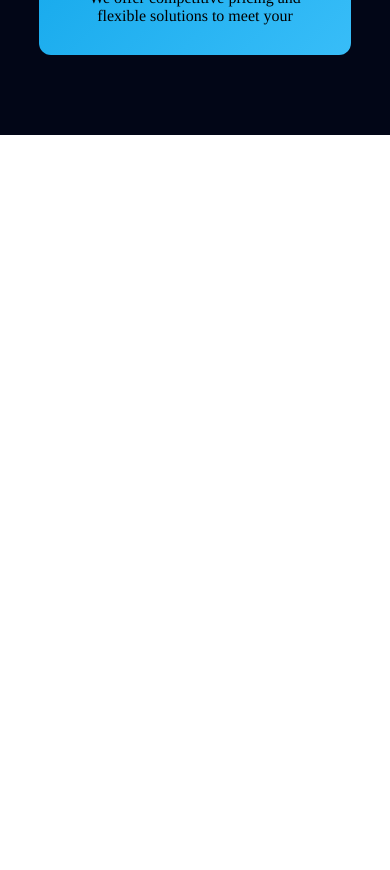
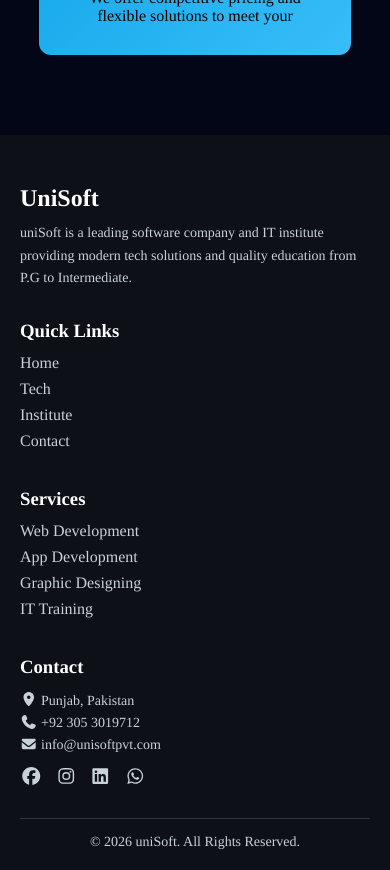
Before and after one commit to ShaniBhai786/uniSoftpvt, a React (Vite) app in the folder client/: page /tech in a window 390 px wide. Shown: the part 1580-2450 px from the top of the page. Before the commit the page ends 1715 px from the top, so only its background shows below. Built offline with nearby package versions, Linux system fonts and the light colour scheme; a web font is replaced by a local one.

Commit message:
Add Footer component and integrate it into Main, Secondary, and UniSoftTech pages; update form fields to accept numeric input for phone numbers

```diff
--- a/client/package.json
+++ b/client/package.json
@@ -14,6 +14,7 @@
     "@emailjs/browser": "^4.4.1",
     "@fortawesome/fontawesome-free": "^7.2.0",
     "@fortawesome/fontawesome-svg-core": "^7.2.0",
+    "@fortawesome/free-brands-svg-icons": "^7.2.0",
     "@fortawesome/free-solid-svg-icons": "^7.2.0",
     "@fortawesome/react-fontawesome": "^3.2.0",
     "@vercel/analytics": "^2.0.1",
--- a/client/src/App.css
+++ b/client/src/App.css
@@ -1220,17 +1220,18 @@ html {
   position: absolute;
 }
 .form-container {
-  max-width: 600px;
+  max-width: 550px;
   margin: 50px auto;
   padding: 30px;
   background: #1e293b;
   border-radius: 12px;
   box-shadow: 0 10px 30px rgba(0, 0, 0, 0.1);
   font-family: "Segoe UI", sans-serif;
-  transition: all 0.3s ease;
+  transition: all 1s ease-in-out;
 }
 .form-container:hover {
   box-shadow: 0 0 20px #007bff;
+  transform: translateY(-20px);
 }
 .form-container h2 {
   text-align: center;
@@ -1299,7 +1300,7 @@ textarea {
   transition: 0.3s;
 }
 
-button:hover {
+.enroll-btn:hover {
   transform: translateY(-2px);
   background: linear-gradient(135deg, #0056b3, #003f88);
 }
@@ -1309,3 +1310,76 @@ button:hover {
   font-size: 12px;
   margin-top: 4px;
 }
+
+.footer {
+  background: #0d1117;
+  color: #c9d1d9;
+  padding: 50px 20px 20px;
+}
+
+.footer-container {
+  max-width: 1200px;
+  margin: auto;
+  display: grid;
+  grid-template-columns: repeat(auto-fit, minmax(220px, 1fr));
+  gap: 30px;
+}
+
+.footer-section h2.logo {
+  color: #ffffff;
+  margin-bottom: 10px;
+}
+
+.footer-section h3 {
+  color: #ffffff;
+  margin-bottom: 12px;
+}
+
+.footer-section p {
+  font-size: 14px;
+  line-height: 1.6;
+}
+
+.footer-section ul {
+  list-style: none;
+  padding: 0;
+}
+
+.footer-section ul li {
+  margin-bottom: 8px;
+}
+
+.footer-section ul li a {
+  text-decoration: none;
+  color: #c9d1d9;
+  transition: 0.3s;
+}
+
+.footer-section ul li a:hover {
+  color: #58a6ff;
+}
+
+.social-icons {
+  margin-top: 10px;
+  display: flex;
+  gap: 12px;
+}
+
+.social-icons a {
+  font-size: 18px;
+  color: #c9d1d9;
+  transition: 0.3s;
+}
+
+.social-icons a:hover {
+  color: #58a6ff;
+  transform: scale(1.2);
+}
+
+.footer-bottom {
+  text-align: center;
+  margin-top: 30px;
+  border-top: 1px solid #30363d;
+  padding-top: 15px;
+  font-size: 14px;
+}
--- a/client/src/components/EnrollmentForm.jsx
+++ b/client/src/components/EnrollmentForm.jsx
@@ -91,13 +91,13 @@ function EnrollmentForm() {
 
             <div className="form-group">
               <label><FontAwesomeIcon icon={faPhone} /> Phone</label>
-              <Field type="text" name="phone" placeholder="Student phone" />
+              <Field type="number" name="phone" placeholder="Student phone" />
               <ErrorMessage name="phone" component="div" className="error" />
             </div>
 
             <div className="form-group">
               <label><FontAwesomeIcon icon={faPhone} /> Guardian Phone</label>
-              <Field type="text" name="guardianPhone" placeholder="Guardian phone" />
+              <Field type="number" name="guardianPhone" placeholder="Guardian phone" />
               <ErrorMessage name="guardianPhone" component="div" className="error" />
             </div>
 
--- /dev/null
+++ b/client/src/components/Footer.jsx
@@ -0,0 +1,74 @@
+import React from "react";
+import { Link } from "react-router-dom";
+import { FontAwesomeIcon } from "@fortawesome/react-fontawesome";
+
+import {
+  faLocationDot,
+  faPhone,
+  faEnvelope,
+} from "@fortawesome/free-solid-svg-icons";
+
+import {
+  faFacebook,
+  faInstagram,
+  faLinkedin,
+  faWhatsapp,
+} from "@fortawesome/free-brands-svg-icons";
+
+function Footer() {
+  return (
+    <footer className="footer">
+      <div className="footer-container">
+
+        <div className="footer-section">
+          <h2 className="logo">UniSoft</h2>
+          <p>
+            uniSoft is a leading software company and IT institute providing
+            modern tech solutions and quality education from P.G to Intermediate.
+          </p>
+        </div>
+
+        <div className="footer-section">
+          <h3>Quick Links</h3>
+          <ul>
+            <li><Link to="/">Home</Link></li>
+            <li><Link to="/tech">Tech</Link></li>
+            <li><Link to="/school">Institute</Link></li>
+            <li><Link to="/contact">Contact</Link></li>
+          </ul>
+        </div>
+
+        <div className="footer-section">
+          <h3>Services</h3>
+          <ul>
+            <li>Web Development</li>
+            <li>App Development</li>
+            <li>Graphic Designing</li>
+            <li>IT Training</li>
+          </ul>
+        </div>
+
+        <div className="footer-section">
+          <h3>Contact</h3>
+          <p><FontAwesomeIcon icon={faLocationDot} /> Punjab, Pakistan</p>
+          <p><FontAwesomeIcon icon={faPhone} /> +92 305 3019712</p>
+          <p><FontAwesomeIcon icon={faEnvelope} /> info@unisoftpvt.com</p>
+
+          <div className="social-icons">
+            <a href="#"><FontAwesomeIcon icon={faFacebook} /></a>
+            <a href="#"><FontAwesomeIcon icon={faInstagram} /></a>
+            <a href="#"><FontAwesomeIcon icon={faLinkedin} /></a>
+            <a href="#"><FontAwesomeIcon icon={faWhatsapp} /></a>
+          </div>
+        </div>
+
+      </div>
+
+      <div className="footer-bottom">
+        <p>© {new Date().getFullYear()} uniSoft. All Rights Reserved.</p>
+      </div>
+    </footer>
+  );
+}
+
+export default Footer;
--- a/client/src/pages/Main.jsx
+++ b/client/src/pages/Main.jsx
@@ -7,6 +7,7 @@ import Organizations from "./Organizations";
 import Teams from "./Teams";
 import Blogs from "./Blogs";
 import Quote from "../components/Quote";
+import Footer from '../components/Footer';
 
 function Main() {
   return (
@@ -19,6 +20,7 @@ function Main() {
         <Teams />
         <Blogs />
         <Quote />
+        <Footer />
     </div>
   )
 }
--- a/client/src/pages/Secondary.jsx
+++ b/client/src/pages/Secondary.jsx
@@ -1,6 +1,7 @@
 import React, { useEffect } from 'react'
 import School from '../components/School'
 import Institute_Navbar from '../components/Instititute_Navbar'
+import Footer from '../components/Footer';
 
 function Secondary() {
   useEffect(() => {
@@ -10,6 +11,7 @@ function Secondary() {
     <div>
         <Institute_Navbar />
         <School />
+        <Footer />
     </div>
   )
 }
--- a/client/src/pages/UniSoftTech.jsx
+++ b/client/src/pages/UniSoftTech.jsx
@@ -1,6 +1,7 @@
 import React, { useEffect } from 'react'
 import Tech from '../components/Tech'
 import Instititute_Navbar from '../components/Instititute_Navbar'
+import Footer from '../components/Footer';
 
 function UniSoftTech() {
     useEffect(() => {
@@ -10,6 +11,7 @@ function UniSoftTech() {
     <>
     <Instititute_Navbar />
     <Tech />
+    <Footer />
     </>
   )
 }
```
Also changed, not shown: 1 other file (tests, documents, lock files or other folders).
